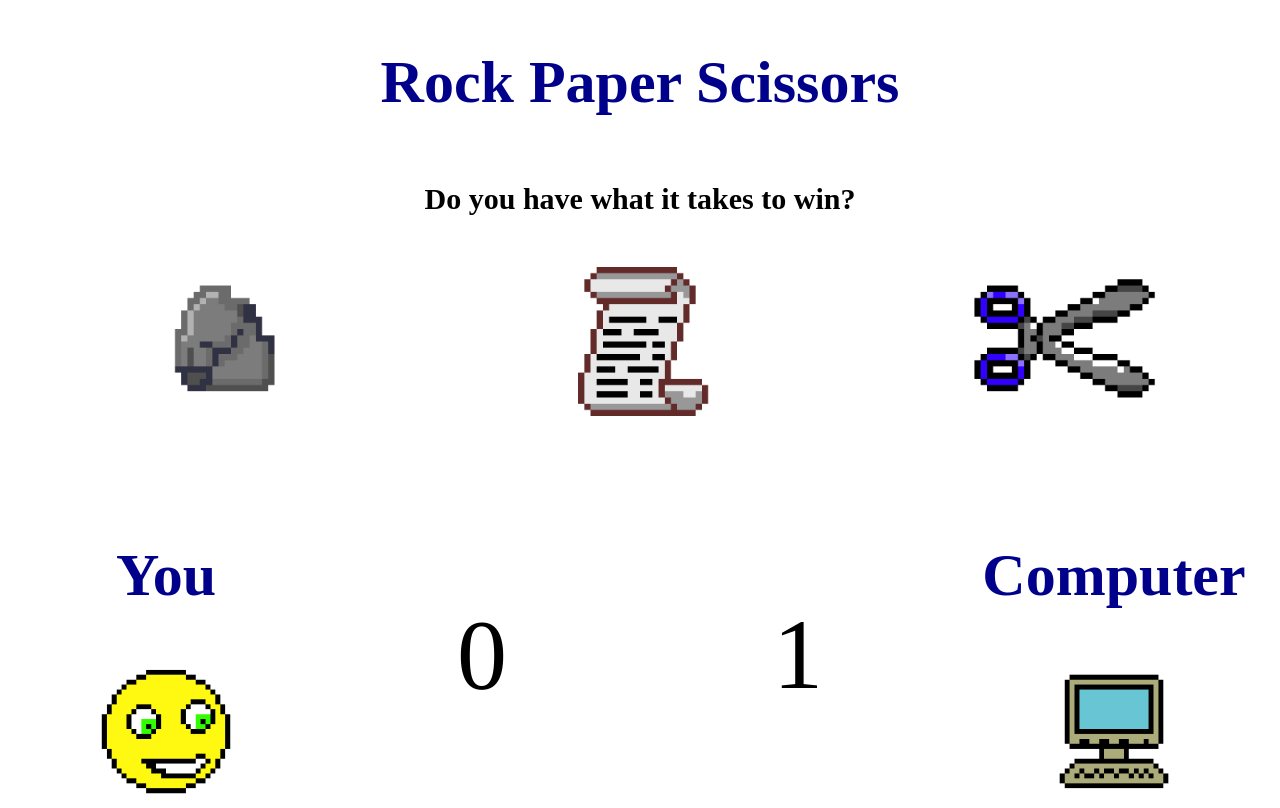
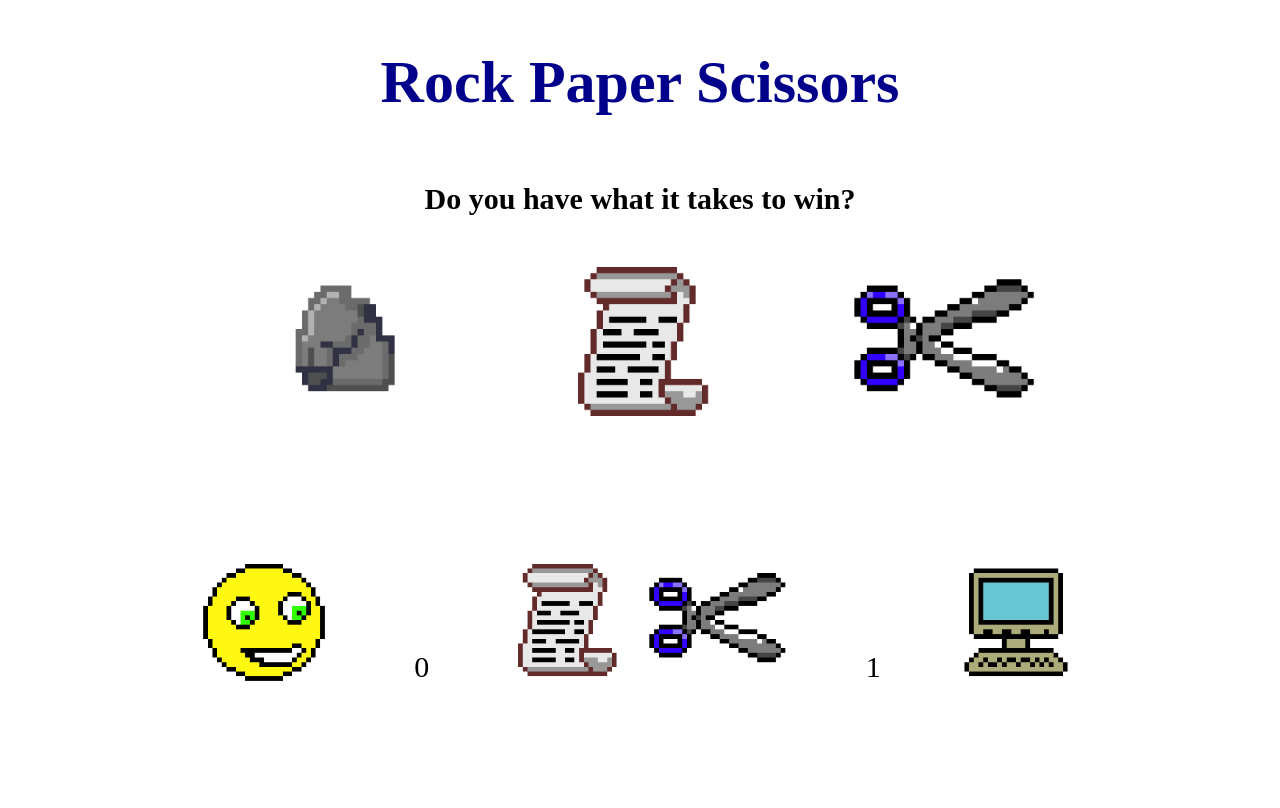
Before and after one commit to MDIE2202/RPS, a plain HTML site: page index.html in a window 1280 px wide. Both pictures are taken after a click on the element 639 px from the left and 342 px from the top of the page. Drawn offline with Linux system fonts and the light colour scheme.

Commit message:
Finalized the website functioning. Now the site resets properly and the site displays the choice of player and computer in the form of an image

```diff
--- a/index.html
+++ b/index.html
@@ -9,6 +9,8 @@
     <script src="script.js" defer></script>
 </head>
 <body>
+    <div class = 'whole'>
+        <div class = 'side'></div>
         <div class = 'main'>
                 <div class = header>
                     <div class = 'header_text'>
@@ -25,28 +27,32 @@
                 <div class = 'lower_buttons'>
                     <div class = 'holder_score'>
                         <div class = 'box'>
-                    <h1>You</h1>
-                    <img src = images/Smiley.png style='width:50%'>
+
+                            <img src = images/Smiley.png style='width:100%'>
                         </div>
-                <div class = 'holder_player box'>
-                    <p>0</p>
+                        <div class = 'box'>
+                            <div class = "holder_player"><p>0</p></div>
                         </div>
-                <div class = 'holder_computer box'>
-                    <p>0</p>
+                        <div class = 'box'>
+                            <div class = "pick1"></div>
+                        </div>
+                        <div class = 'box'>
+                            <div class = "pick2"></div>
+                        </div>
+                        <div class = 'box'>
+                            <div class = "holder_computer"><p>0</p></div>
                         </div>
                         <div  class = 'box'>
-                    <h1>Computer</h1>
-                    <img src = images/Computer.png style='width:50%'>
+                            <img src = images/Computer.png style='width:100%'>
                         </div>
                     </div>
                 </div>
                 <div class = 'footer'>
-            <div class = 'btnholder'>
-
+                    <div class = 'btnholder'></div>
                 </div>
             </div>
+        <div class = 'side'></div>
     </div>
-
 
 </body>
 </html>
--- a/script.js
+++ b/script.js
@@ -76,7 +76,6 @@ end = (computer_score, player_score) => {
 
     }
 
-
 game = (player) => {
         let computer_choice = getComputerChoice();
         result = playerSelection(player, computer_choice);
@@ -98,10 +97,16 @@ game = (player) => {
         document.querySelector('.holder_player').innerHTML = ''
         document.querySelector('.holder_computer').innerHTML = ''
 
+        const pick = document.querySelector('.pick1');
+        pick.innerHTML = '<img src = ./images/'+ player + '.png style = max-width:100%>'
+
         const holder_player = document.querySelector('.holder_player');
         const content_choice = document.createElement('p')
         content_choice.textContent = player_score;
         holder_player.appendChild(content_choice)
+
+        const pick2 = document.querySelector('.pick2');
+        pick2.innerHTML = '<img src = ./images/'+ computer_choice + '.png style = max-width:100%>'
 
         const holder_computer = document.querySelector('.holder_computer');
         const content_computer = document.createElement('p')
@@ -119,6 +124,13 @@ reset = () => {
     btn2.removeAttribute('id');
     rp.setAttribute('id','hide');
     document.querySelector('.final_message').innerHTML = ''
+    document.querySelector('.holder_player').innerHTML = ''
+    document.querySelector('.holder_computer').innerHTML = ''
+    const pick = document.querySelector('.pick1');
+    pick.innerHTML = ''
+    const pick2 = document.querySelector('.pick2');
+    pick2.innerHTML = ''
+
 
 }
 
@@ -130,7 +142,7 @@ let player_score = 0;
         const btncontent = document.createElement('button');
         btncontent.classList.add('rock_layout')
         btncontent.textContent = 'Rock';
-        btncontent.innerHTML = '<img src = ./images/Rock.png style = max-width:100%>'
+        btncontent.innerHTML = '<img src = ./images/rock.png style = max-width:100%>'
         btn.appendChild(btncontent)
         btn.addEventListener('click', function(){game('rock')})
 
@@ -138,7 +150,7 @@ let player_score = 0;
         btncontent1 = document.createElement('button');
         btncontent1.classList.add('paper_layout')
         btncontent1.textContent = 'Paper';
-        btncontent1.innerHTML = '<img src = ./images/Paper.png style = max-width:100%>'
+        btncontent1.innerHTML = '<img src = ./images/paper.png style = max-width:100%>'
         btn1.appendChild(btncontent1)
         btn1.addEventListener('click', function(){game('paper')})
 
--- a/style.css
+++ b/style.css
@@ -9,9 +9,19 @@ h2{
 }
 
 p{
-    font-size: 100px;
+    font-size: 30px;
     position: absolute;
     top:auto;
+}
+
+.whole{
+    display: flex;
+    flex-direction: row;
+    height:100%;
+}
+.side{
+    flex: 1;
+    height: 100%;
 }
 
 .holder_score{
@@ -32,6 +42,7 @@ p{
     height: 100%;
     display:flex;
     flex-direction: column;
+    flex: 5;
 }
 .header{
     flex: 1;
@@ -53,7 +64,6 @@ p{
 
 .footer{
     flex: 1;
-    background-color: lightgray;
     display: flex;
     justify-content: center;
     align-items: center;
@@ -64,11 +74,16 @@ p{
     display: none;
 }
 
+.pick1, .pick2{
+    display: flex;
+    justify-content: center;
+    align-items: center;
+
+}
+
 
 body, html{
     height: 100%;
-
-
 }
 
 .rock{
@@ -90,21 +105,21 @@ body, html{
 }
 
 .rock_layout{
-    width: 50%;
+    width: 70%;
     background-color: white;
     border: none;
     border-radius: 10px;
 }
 
 .paper_layout{
-    width: 50%;
+    width: 70%;
     background-color: white;
     border: none;
     border-radius: 10px;
 }
 
 .scissors_layout{
-    width: 50%;
+    width: 70%;
     background-color: white;
     border: none;
     border-radius: 10px;
@@ -132,6 +147,7 @@ body, html{
 
 
 
+
 .final_message{
     height:100px;
     width: 100%;
```
Also changed, not shown: images/paper.png (renamed from images/Paper.png), images/rock.png (renamed from images/Rock.png). Lines whose indentation alone changed are shown as unchanged.
